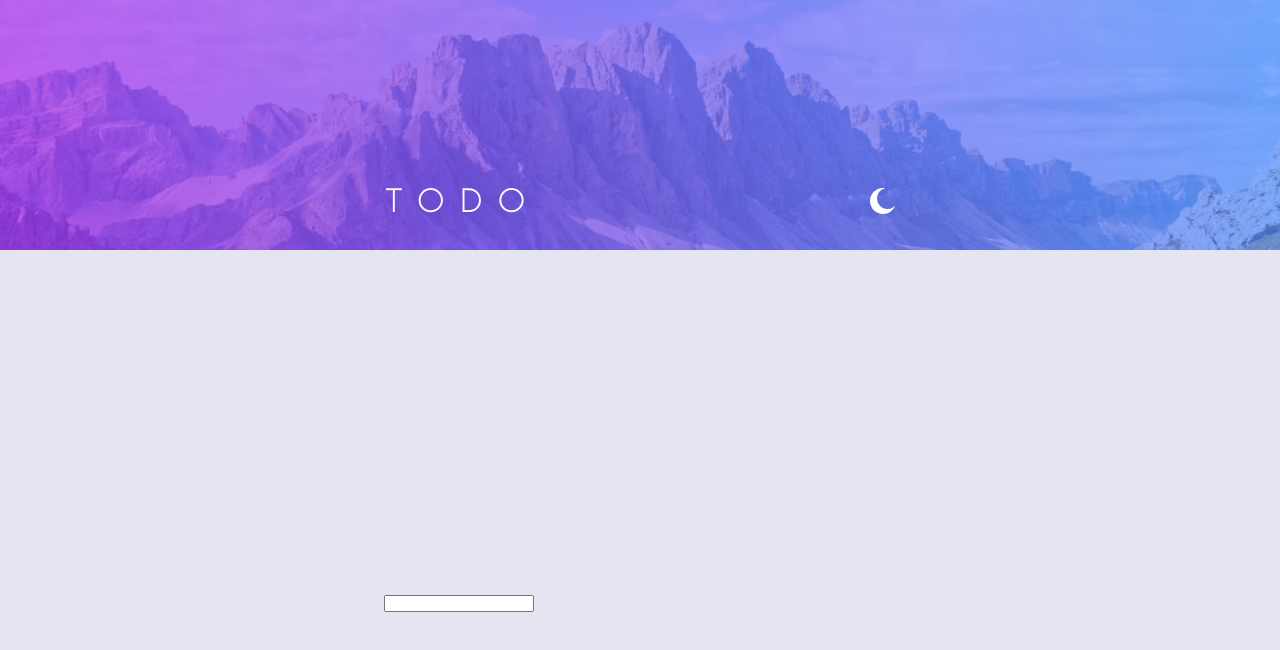
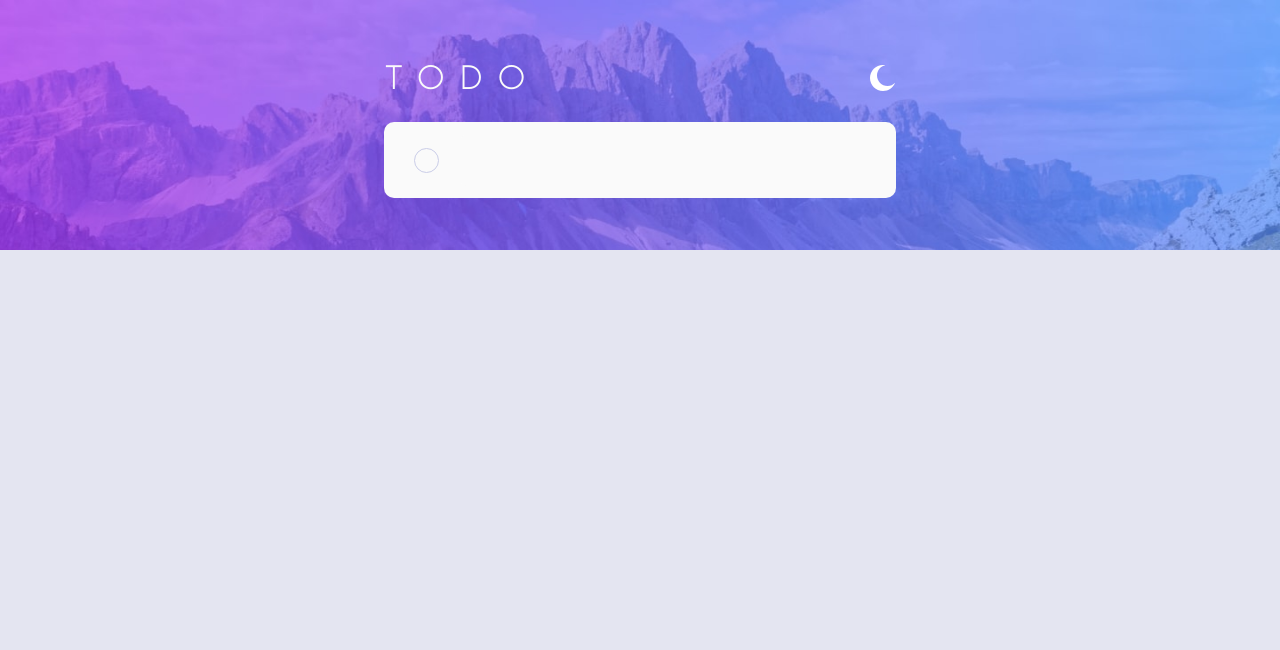
Before and after one commit to Romario-Negreiros/Todo-App, a React (Create React App) app: page / in a window 1280 px wide. Shown: the top 650 px of the page. Built offline with nearby package versions, Linux system fonts and the light colour scheme.

Commit message:
tasks boxs started, and header done

```diff
--- a/src/App.css
+++ b/src/App.css
@@ -25,3 +25,62 @@
   --W1: 400;
   --W2: 700;
 }
+.a-header {
+  margin-top: 65px;
+  display: flex;
+  justify-content: space-between;
+  color: var(--VeryLightGray);
+}
+.a-header__title {
+  letter-spacing: 15px;
+}
+.b-taskCreator {
+  border-radius: 10px;
+  background: var(--VeryLightGray);
+  display: flex;
+  flex-flow: row wrap;
+  align-items: center;
+  justify-content: space-between;
+}
+.circle {
+  margin-left: 30px;
+  border: 1px solid var(--LightGrayishBlue);
+  border-radius: 50%;
+  width: 25px;
+  height: 25px;
+}
+.b-taskCreator input {
+  background: var(--VeryLightGray);
+  font-size: var(--Font);
+  font-weight: 900;
+  width: 85%;
+  padding: 20px 0 15px;
+  border: none;
+  border-radius: 5px;
+  cursor: text;
+}
+.b-taskCreator input:hover {
+  cursor: pointer;
+}
+.b-taskCreator input:focus {
+  cursor: text;
+  caret-color: var(--BrightBlue);
+  outline: 0;
+}
+.task0 {
+  border-top-left-radius: 5px;
+  border-top-right-radius: 5px;
+}
+.tasks {
+  margin-top: 40px;
+  background: var(--VeryLightGray);
+  font-size: var(--Font);
+  height: 51px;
+  display: flex;
+  flex-flow: row wrap;
+  align-items: center;
+}
+.tasks p {
+  margin-left: 25px;
+  color: var(--VeryDarkGrayishBlue);
+}
--- a/src/index.css
+++ b/src/index.css
@@ -5,33 +5,6 @@
   box-sizing: border-box;
   font-family: var(--Font);
 }
-/*:root {
-  /* Primary */
-/*  --BrightBlue: hsl(220, 98%, 61%);
-  --CheckBackground: linear-gradient hsl(192, 100%, 67%) to hsl(280, 87%, 65%);
-/* Neutral */
-/* Light Theme */
-/*  --VeryLightGray: hsl(0, 0%, 98%);
-  --VeryLightGrayishBlue: hsl(236, 33%, 92%);
-  --LightGrayishBlue: hsl(233, 11%, 84%);
-  --DarkGrayishBlue: hsl(236, 9%, 61%);
-  --VeryDarkGrayishBlue: hsl(235, 19%, 35%);
-/* Dark Theme */
-/*  --VeryDarkBlue: hsl(235, 21%, 11%);
-  --VeryDarkDesaturatedBlue: hsl(235, 24%, 19%);
-  --LightGrayishBlue: hsl(234, 39%, 85%);
-  --LightGrayishBlueHover: hsl(236, 33%, 92%);
-  --DarkGrayishBlue: hsl(234, 11%, 52%);
-  --VeryDarkGrayishBlue: hsl(233, 14%, 35%);
-  --VeryDarkGrayishBlue: hsl(237, 14%, 26%);
-/* Typography */
-/* Body Copy */
-/*--Font: Josefin Sans, arial;
---FontSize: 18px;
-/* Font */
-/*--W1: 400;
---W2: 700;
-}*/
 body {
   height: 100vh;
   display: flex;
@@ -43,15 +16,7 @@ body {
 #root {
   display: flex;
   flex-flow: column wrap;
-  justify-content: space-around;
+  gap: 25px;
   height: 100vh;
   width: 40%;
 }
-.a-header {
-  display: flex;
-  justify-content: space-between;
-  color: var(--VeryLightGray);
-}
-.a-header__title {
-  letter-spacing: 15px;
-}
```
Lines whose indentation alone changed are shown as unchanged.
